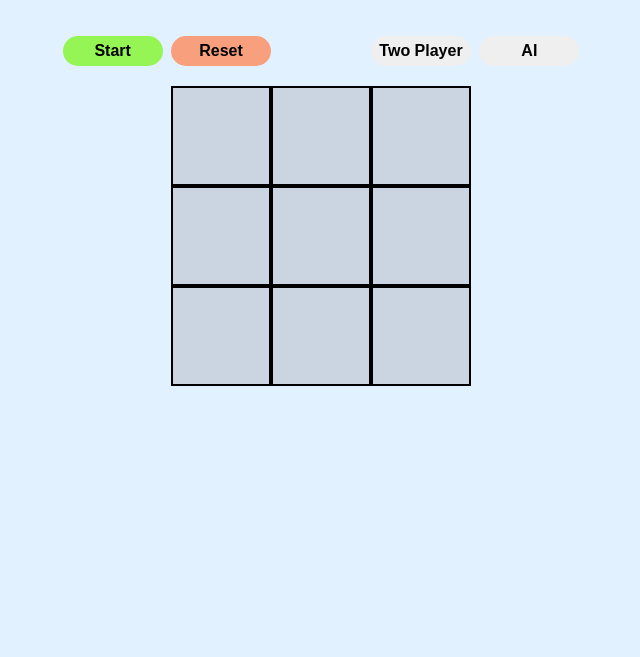
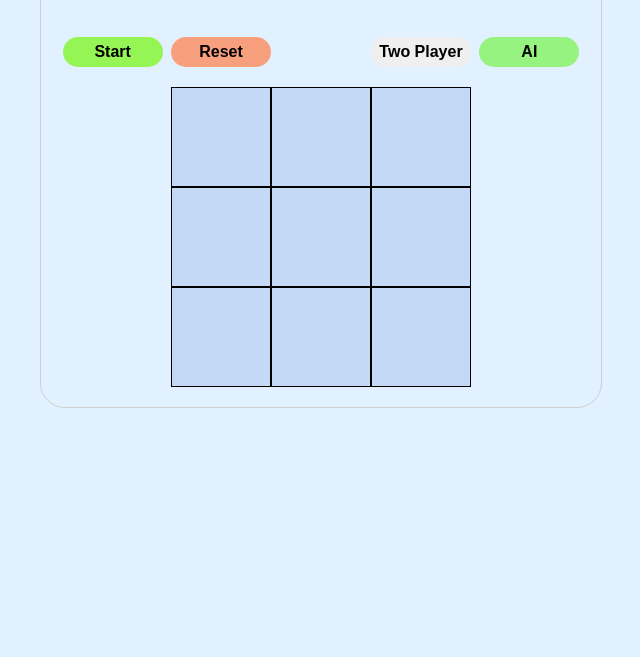
Before and after one commit to rullcoin/Tic-Tac-Toe, a plain HTML site: page index.html in a window 1280 px wide. Shown: the part 143-800 px from the top of the page, without its empty margins (319-959 px from the left). Drawn offline with Linux system fonts and the light colour scheme.

Commit message:
Add button styling and animations

```diff
--- a/index.html
+++ b/index.html
@@ -11,6 +11,7 @@
     <link href="https://fonts.googleapis.com/css2?family=Montserrat:wght@300&family=Raleway:wght@100&family=Roboto:wght@100;400&display=swap" rel="stylesheet">
 </head>
 <body>
+    <div class="main-container">
         <div class="header">
             <h1>Tic-Tac-Toe</h1>
 
@@ -22,7 +23,7 @@
                 </div>
                 <div class="right-buttons">
                     <button id="multiplayer-button">Two Player</button>
-                <button id="ai-button">AI</button>
+                    <button id="ai-button" class="button-active">AI</button>
                 </div>
             </div>
         </div>
@@ -41,6 +42,7 @@
                 <div class="cell" data-index="8"></div>
             </div>
         </div>
+    </div>
 
 
 
--- a/styles.css
+++ b/styles.css
@@ -5,6 +5,14 @@
 body {
     font-family: 'Raleway', sans-serif;
     background-color: var(--main-bg-color);
+    display: flex;
+    justify-content: center;
+}
+
+.main-container {
+    width: 560px;
+    border: 1px solid rgb(206, 206, 206);
+    border-radius: 25px;
 }
 
 .board-container, .header {
@@ -20,12 +28,12 @@ body {
     grid-template-columns: repeat(3, 1fr);
     width: 300px;
     justify-content: center;
-    background-color: #cbd5e1;
+    background-color: #c3d9f5;
 }
 .cell {
-    height: 96px;
-    width: 96px;
-    border: 2px solid rgb(0, 0, 0);
+    height: 98px;
+    width: 98px;
+    border: 1px solid rgb(0, 0, 0);
     display: flex;
     justify-content: center;
     align-items: center;
@@ -69,23 +77,29 @@ body {
     background-color: rgb(248, 160, 125);
 }
 
+.left-buttons button:active, .right-buttons button:active {
+    background-color: rgb(151, 243, 128);
+
+    transform: translateY(4px);
+}
+
 .button-container {
     display: flex;
     gap: 100px;
 }
 
 button:hover {
-    background-color: aquamarine;
+    background-color: rgb(151, 243, 128);
 }
 
 
 .new-bg {
     pointer-events: none;
-    background-color: rgb(127, 206, 120);
+    background-color: rgb(228, 216, 115);
 }
 
 .button-active {
-    background-color: rgb(89, 236, 212);
+    background-color: rgb(151, 243, 128);
 }
 
 .next-state {
```
Lines whose indentation alone changed are shown as unchanged.
